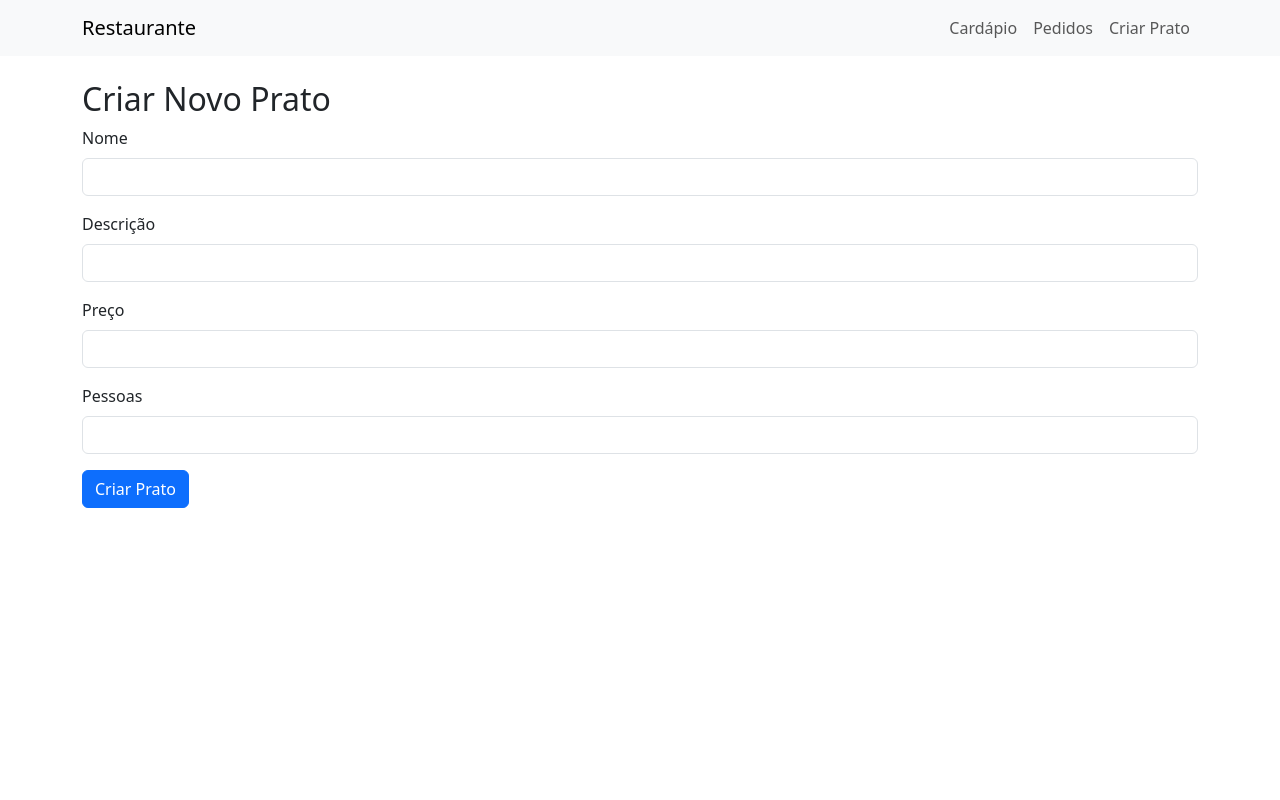
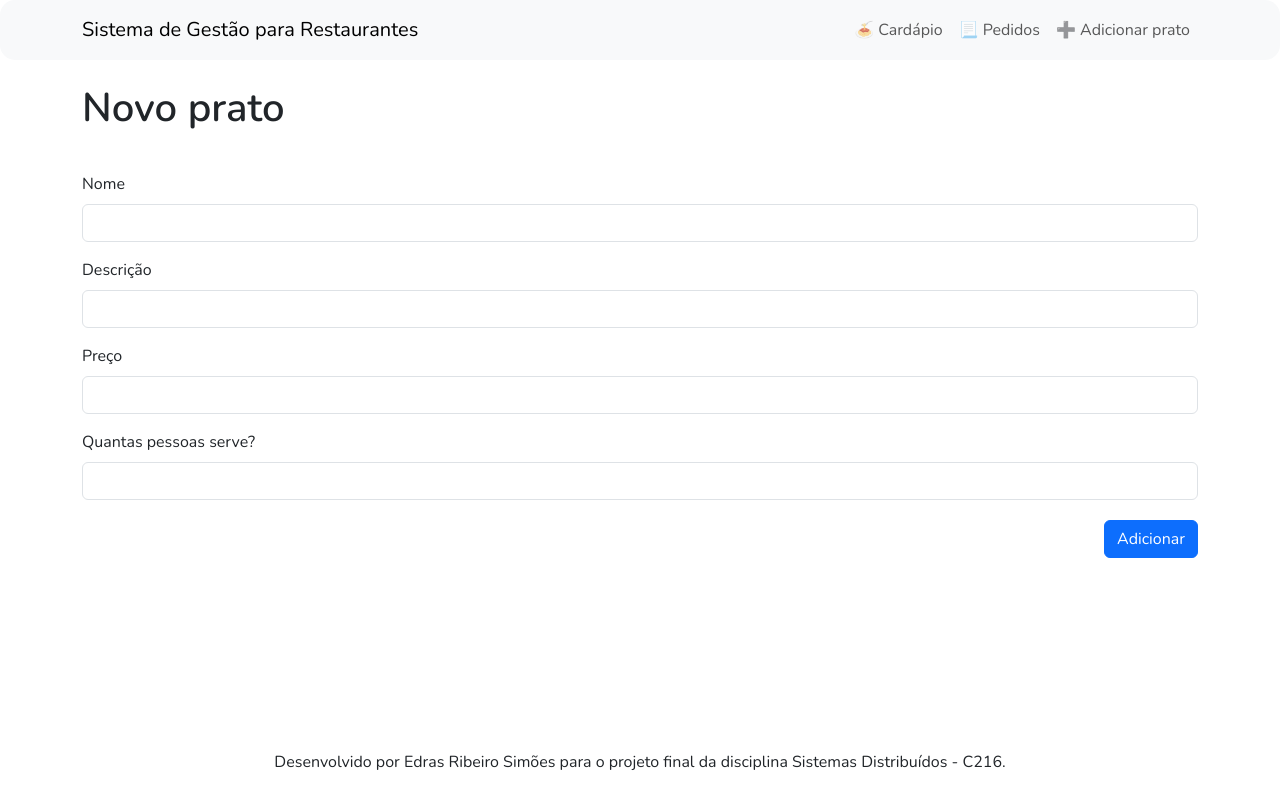
Before and after one commit to edrassimoes/c216-projeto-final, a Flask app: page /criar_prato in a window 1280 px wide. Run offline with Flask 3, Linux system fonts and the light colour scheme.

Commit message:
finalizando páginas

```diff
--- /dev/null
+++ b/frontend/static/styles.css
@@ -0,0 +1,35 @@
+body {
+    font-family: 'Nunito', sans-serif;
+    height: 100%;
+}
+
+h1 {
+    font-family: 'Nunito', sans-serif;
+    font-weight: 600;
+    margin-bottom: 40px;
+}
+
+.navbar {
+    border-radius: 15px;
+    padding-top: 10px;
+    padding-bottom: 10px;
+}
+
+.content {
+    min-height: 80vh;
+}
+
+.footer {
+    position: fixed;
+    bottom: 0;
+    width: 100%;
+    text-align: center;
+    padding: 10px 0;
+}
+
+.final-da-linha {
+    display: flex;
+    justify-content: flex-end;
+    width: 100%;
+    margin-top: 20px;
+}
--- a/frontend/templates/criar_prato.html
+++ b/frontend/templates/criar_prato.html
@@ -5,20 +5,22 @@
     <meta name="viewport" content="width=device-width, initial-scale=1.0">
     <title>Criar Prato - Restaurante</title>
     <link href="https://cdn.jsdelivr.net/npm/bootstrap@5.3.0-alpha3/dist/css/bootstrap.min.css" rel="stylesheet">
+    <link rel="stylesheet" href="../static/styles.css">
+    <link href="https://fonts.googleapis.com/css2?family=Nunito:wght@400;600&display=swap" rel="stylesheet">
 </head>
 <body>
 <nav class="navbar navbar-expand-lg navbar-light bg-light">
     <div class="container">
-        <a class="navbar-brand" href="{{ url_for('index') }}">Restaurante</a>
+        <a class="navbar-brand" href="{{ url_for('index') }}">Sistema de Gestão para Restaurantes</a>
         <ul class="navbar-nav">
-            <li class="nav-item"><a class="nav-link" href="{{ url_for('cardapio') }}">Cardápio</a></li>
-            <li class="nav-item"><a class="nav-link" href="{{ url_for('pedidos') }}">Pedidos</a></li>
-            <li class="nav-item"><a class="nav-link" href="{{ url_for('criar_prato') }}">Criar Prato</a></li>
+            <li class="nav-item"><a class="nav-link" href="../templates/cardapio.html">🍝 Cardápio</a></li>
+            <li class="nav-item"><a class="nav-link" href="../templates/pedidos.html">📃 Pedidos</a></li>
+            <li class="nav-item"><a class="nav-link" href="../templates/criar_prato.html">➕ Adicionar prato</a></li>
         </ul>
     </div>
 </nav>
 <div class="container mt-4">
-    <h2>Criar Novo Prato</h2>
+    <h1>Novo prato</h1>
     <form method="POST" action="{{ url_for('criar_prato') }}">
         <div class="mb-3">
             <label for="nome" class="form-label">Nome</label>
@@ -33,11 +35,16 @@
             <input type="number" step="0.01" class="form-control" id="preco" name="preco" required>
         </div>
         <div class="mb-3">
-            <label for="pessoas" class="form-label">Pessoas</label>
+            <label for="pessoas" class="form-label">Quantas pessoas serve?</label>
             <input type="number" class="form-control" id="pessoas" name="pessoas" required>
         </div>
-        <button type="submit" class="btn btn-primary">Criar Prato</button>
+        <div class="final-da-linha">
+            <button type="submit" class="btn btn-primary">Adicionar</button>
+        </div>
     </form>
 </div>
+<footer class="footer">
+    <p>Desenvolvido por Edras Ribeiro Simões para o projeto final da disciplina Sistemas Distribuídos - C216.</p>
+</footer>
 </body>
 </html>
```
Also changed, not shown: frontend/templates/cardapio.html (+10 -5 lines), frontend/templates/index.html (+9 -27 lines), frontend/templates/pedidos.html (+13 -5 lines).
